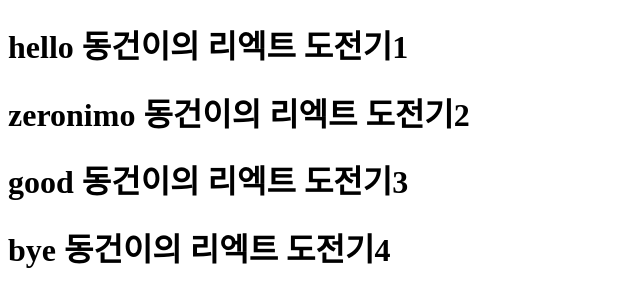
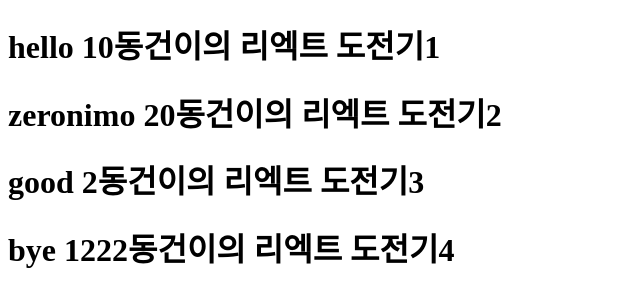
Before and after one commit to DongGeon0908/movie_app, a React (Create React App) app: page / in a window 1280 px wide. Shown: the top 306 px of the page, without its empty margins (0-640 px from the left). Built offline with nearby package versions, Linux system fonts and the light colour scheme.

Commit message:
PropTypes 확인하기

```diff
--- a/package.json
+++ b/package.json
@@ -6,6 +6,7 @@
     "@testing-library/jest-dom": "^4.2.4",
     "@testing-library/react": "^9.3.2",
     "@testing-library/user-event": "^7.1.2",
+    "prop-types": "^15.7.2",
     "react": "^16.13.1",
     "react-dom": "^16.13.1",
     "react-scripts": "3.4.1"
--- a/src/App.js
+++ b/src/App.js
@@ -1,15 +1,29 @@
 import React from 'react';
+import PropTypes from "prop-types";
 
-function Hello({ name,id}){
-return <h1>{ name } 동건이의 리엑트 도전기{id}</h1>;
-}
+function Hello({ name,id, idw,rating}){
+return <h1>{ name }{idw} {rating}동건이의 리엑트 도전기{id}</h1>;
+};
 
-const say = [{idw:"a", name: "hello", id: "1"},{idw:"b", name:"zeronimo", id: "2"},{idw:"c",name: "good",id:"3"},{idw:"d",name:"bye",id:"4"}]
+Hello.propTypes = {
+  name: PropTypes.string.isRequired,
+  id: PropTypes.string.isRequired,
+  idw: PropTypes.string.isRequired,
+  rating: PropTypes.string.isRequired
+};
+
+const say = [
+  {idw:"a", name: "hello", id: "1", rating : 10},
+  {idw:"b", name:"zeronimo", id: "2", rating : 20},
+  {idw:"c",name: "good",id:"3", rating : 2},
+  {idw:"d",name:"bye",id:"4", rating : 1222}
+]
 
 function rendersay(word){
   console.log(word);
-  return <Hello key={word.idw} name={word.name} id={word.id} />
-}
+  return <Hello key={word.idw} name={word.name} id={word.id} rating={word.rating}/>
+};
+
 
 function App() {
   return (
```
Also changed, not shown: 2 other files (tests, documents, lock files or other folders).
